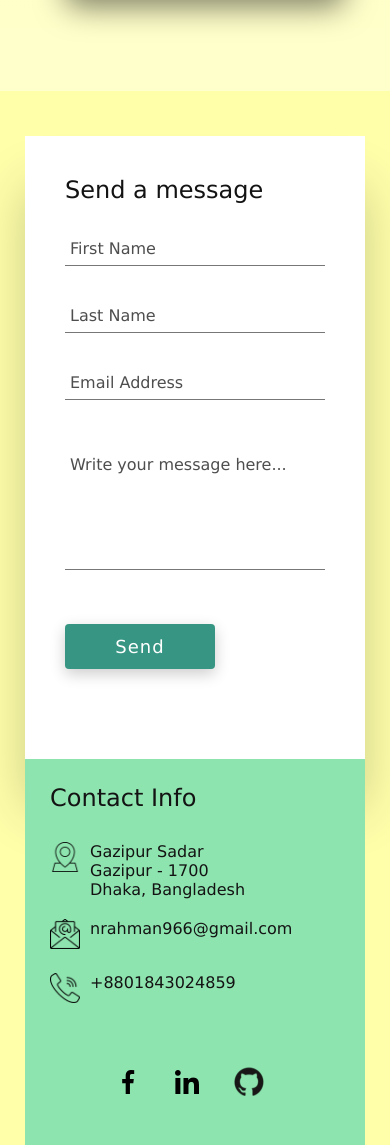
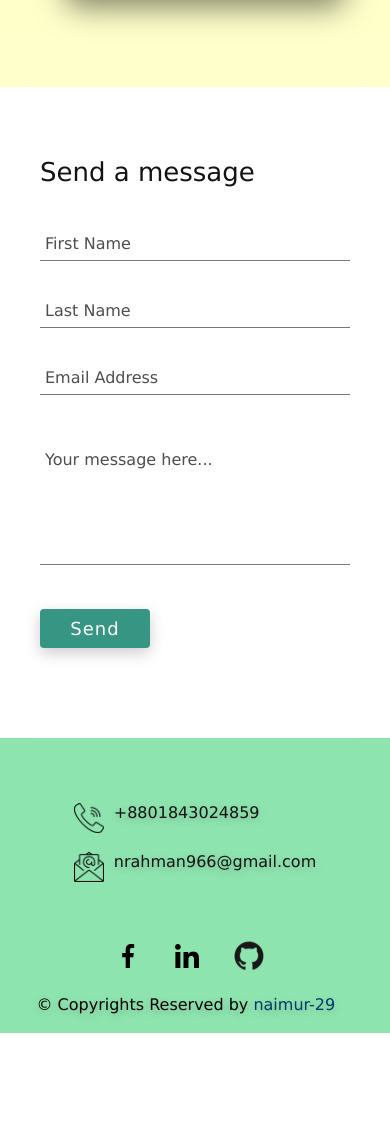
Before and after one commit to naimur-29/Portfolio_01, a plain HTML site: page index.html in a window 390 px wide. Shown: the part 3725-4870 px from the top of the page. After the commit the page ends 4758 px from the top, so only its background shows below. Drawn offline with Linux system fonts and the light colour scheme; animation ran at ten frames a second.

Commit message:
final commit

```diff
--- a/assets/styles/style.css
+++ b/assets/styles/style.css
@@ -297,12 +297,16 @@ header {
   .navbar__title {
     font-size: 1.8rem;
   }
+
+  .navbar__list {
+    font-size: 1.5rem;
+    margin-top: 5.5rem;
+  }
 }
 
 /* HERO SECTION */
 .hero {
   padding: 200px 0;
-  /* height: calc(100vh - 80px); */
   height: 100vh;
   background: rgba(237, 245, 225, 0.4);
 }
@@ -316,7 +320,7 @@ header {
   margin-left: 40vh;
   margin-top: -40px;
   height: 90%;
-  max-width: 1300px;
+  max-width: 1400px;
 }
 
 .hero__description {
@@ -389,6 +393,24 @@ header {
 
 .main__button:hover::after {
   height: 100%;
+}
+
+@media (hover: none) {
+  .main__button:hover {
+    background: currentColor;
+  }
+
+  .main__button:active {
+    transform: scale(0.9);
+  }
+
+  .hero__button:hover {
+    background: currentColor;
+  }
+
+  .main__button:hover::after {
+    height: 0%;
+  }
 }
 
 @media screen and (max-width: 1240px) {
@@ -1073,16 +1095,18 @@ header {
   justify-content: space-between;
   flex-direction: column;
   box-shadow: 0 20px 25px var(--shadow-black-color);
+  text-shadow: 0 3px 10px var(--shadow-black-color);
 }
 
 .contact__info h2 {
   color: var(--primary-black-color);
   font-size: 24px;
   font-weight: 500;
-  margin-bottom: 30px;
+  margin-bottom: 60px;
+  text-align: center;
 }
 
-.contact__info ul {
+.contact__info .info {
   position: relative;
   margin: 20px 0;
 }
@@ -1091,8 +1115,7 @@ header {
   position: relative;
   list-style: none;
   display: flex;
-  margin: 20px 0;
-  cursor: pointer;
+  margin: 15px 0;
   align-items: flex-start;
 }
 
@@ -1117,6 +1140,7 @@ header {
   display: flex;
   justify-content: center;
   width: 100%;
+  margin-bottom: 10%;
 }
 
 .contact__info .social li {
@@ -1149,8 +1173,10 @@ header {
 
 .contact__form h2 {
   color: var(--primary-black-color);
-  font-size: 24px;
+  font-size: 26px;
   font-weight: 500;
+  padding-bottom: 15px;
+  margin-top: -20px;
 }
 
 .contact__form .form__box {
@@ -1201,7 +1227,7 @@ header {
   font-variation-settings: 18px;
   font-weight: 300;
   color: var(--primary-gray-color);
-  transition: 0.3s;
+  transition: 0.35s;
 }
 
 /* ~ means every thing after the element before ~ */
@@ -1211,6 +1237,7 @@ header {
 .contact__form .form__box .input__box textarea:valid ~ span {
   transform: translateY(-20px);
   color: transparent;
+  transition: 0.35s;
 }
 
 .contact__form .form__box .input__box input[type="submit"],
@@ -1239,9 +1266,46 @@ header {
 }
 
 .contact__form .form__box .input__box input[type="submit"]:hover {
-  box-shadow: 0px 0px 40px var(--dark-green-color);
+  box-shadow: 0px 0px 200px var(--dark-green-color);
   transition: all 0.35s;
   background: var(--dark-green-color);
+}
+
+.contact__info .footer__credit {
+  position: absolute;
+  margin: 15% 0 8% 0;
+  bottom: 0;
+  left: 50%;
+  transform: translate(-50%);
+  min-width: 305px;
+  font-weight: 300;
+  text-align: center;
+  text-shadow: 0 3px 10px var(--shadow-black-color);
+
+  transition: all 0.35s ease;
+}
+
+.contact__info .footer__credit a:link,
+.contact__info .footer__credit a:visited {
+  text-decoration: none;
+  font-weight: 500;
+  color: var(--primary-blue-color);
+}
+
+.contact__info .footer__credit a:hover {
+  color: var(--primary-cream-color);
+  transition: all 0.35s ease;
+}
+
+@media (hover: none) {
+  .contact__form .form__box .input__box input[type="submit"]:hover {
+    box-shadow: none;
+    background: var(--dark-green-color);
+  }
+
+  .contact__info .footer__credit a:hover {
+    color: var(--primary-blue-color);
+  }
 }
 
 @media (max-width: 1100px) {
@@ -1271,9 +1335,20 @@ header {
   .contact__form .form__box .input__box.width__50 {
     width: 100%;
   }
+
+  .contact__form .form__box .input__box input[type="submit"],
+  .contact__form .form__box .input__box input[type="submit"]:visited {
+    padding: 9px;
+    max-width: 120px;
+    margin-top: -60px;
+  }
+
+  .contact__form h2 {
+    margin-top: -5px;
+  }
 }
 
-@media (max-width: 780px) {
+@media (max-width: 1000px) {
   .contact {
     background: var(--projects-bg-secondary-color);
   }
@@ -1283,6 +1358,8 @@ header {
   }
 
   .contact__container {
+    padding: 25px;
+    box-shadow: none;
     display: flex;
     flex-direction: column-reverse;
   }
@@ -1296,6 +1373,17 @@ header {
     width: 100%;
     height: auto;
     flex-direction: row;
+    box-shadow: 0 50px 50px var(--shadow-black-color);
+  }
+
+  .contact__info h2 {
+    margin-bottom: 45px;
+    margin-top: 80px;
+    text-align: left;
+  }
+
+  .contact__info .info {
+    margin-bottom: 70px;
   }
 
   .contact__info .social {
@@ -1306,24 +1394,83 @@ header {
     margin-top: 190px;
     margin-left: 100px;
   }
+
+  .contact__form .form__box .input__box input[type="submit"],
+  .contact__form .form__box .input__box input[type="submit"]:visited {
+    margin-top: -10px;
+  }
+
+  .contact__form .form__box .input__box.width__50 {
+    width: 47%;
+  }
+
+  .contact__info .footer__credit {
+    margin: 10% 0 5% 0;
+    transform: translate(-53%);
+  }
 }
 
-@media (max-width: 660px) {
+@media (max-width: 720px) {
+  .contact__info .info {
+    margin-bottom: 60px;
+  }
+
   .contact__container {
-    padding: 25px;
+    padding: 0;
+    margin: -1% 0;
     box-shadow: none;
     min-width: 100%;
+  }
+
+  .contact__form h2 {
+    margin: 30px 0;
+  }
+
+  .contact__form .form__box .input__box input[type="submit"],
+  .contact__form .form__box .input__box input[type="submit"]:visited {
+    padding: 9px;
+    max-width: 110px;
+    margin-top: -10px;
+  }
+
+  .contact__form .form__box .input__box.width__50 {
+    width: 100%;
+  }
+
+  .contact__form h2 {
+    margin-bottom: -1%;
+  }
+}
+
+@media (max-width: 580px) {
+  .contact__info .info {
+    margin-bottom: 0;
   }
 
   .contact__info {
     padding: 25px;
     flex-direction: column;
-    align-items: flex-start;
+    align-items: center;
+  }
+
+  .contact__info h2 {
+    display: none;
+  }
+
+  .contact__info .info {
+    text-align: center;
+    margin-top: 40px;
   }
 
   .contact__info .social {
     margin-top: 40px;
     margin-left: 0;
+  }
+}
+
+@media (max-width: 340px) {
+  .contact__info .footer__credit {
+    font-size: 14px;
   }
 }
 
--- a/index.html
+++ b/index.html
@@ -124,23 +124,19 @@
         </div>
       </section>
 
+      <!-- FOOTER SECTION -->
       <!-- CONTACT SECTION -->
-      <section class="contact" id="contact">
+      <footer class="contact" id="contact">
         <div class="contact__container">
           <div class="contact__info">
             <div>
-              <h2>Contact Info</h2>
+              <h2>Contact Me</h2>
               <ul class="info">
                 <li>
                   <span
-                    ><img
-                      src="assets/images/location-icon.png"
-                      alt="location icon"
+                    ><img src="assets/images/call-icon.png" alt="Phone icon"
                   /></span>
-                  <span
-                    >Gazipur Sadar<br />Gazipur - 1700<br />Dhaka,
-                    Bangladesh</span
-                  >
+                  <span>+8801843024859</span>
                 </li>
                 <li>
                   <span
@@ -148,35 +144,37 @@
                   /></span>
                   <span>nrahman966@gmail.com</span>
                 </li>
-                <li>
-                  <span
-                    ><img src="assets/images/call-icon.png" alt="Phone icon"
-                  /></span>
-                  <span>+8801843024859</span>
-                </li>
               </ul>
             </div>
             <ul class="social">
               <li>
-                <a href="#"
+                <a href="https://www.facebook.com/skylike29/" target="_blank"
                   ><img
                     src="assets/images/facebook-icon.png"
                     alt="facebook icon"
                 /></a>
               </li>
               <li>
-                <a href="#"
+                <a
+                  href="https://www.linkedin.com/in/naimur-rahman-799769202/"
+                  target="_blank"
                   ><img
                     src="assets/images/linkedin-icon.png"
                     alt="linkedin icon"
                 /></a>
               </li>
               <li>
-                <a href="#"
+                <a href="https://github.com/naimur-29/" target="_blank"
                   ><img src="assets/images/github-icon.png" alt="github icon"
                 /></a>
               </li>
             </ul>
+            <div class="footer__credit">
+              &copy; Copyrights Reserved by
+              <a href="https://github.com/naimur-29/" target="_blank"
+                >naimur-29</a
+              >
+            </div>
           </div>
           <div class="contact__form">
             <h2>Send a message</h2>
@@ -195,7 +193,7 @@
               </div>
               <div class="input__box width__100">
                 <textarea name="message" required></textarea>
-                <span>Write your message here...</span>
+                <span>Your message here...</span>
               </div>
               <div class="input__box width__100">
                 <input type="submit" value="Send" />
@@ -203,7 +201,7 @@
             </div>
           </div>
         </div>
-      </section>
+      </footer>
     </main>
   </body>
 </html>
```
